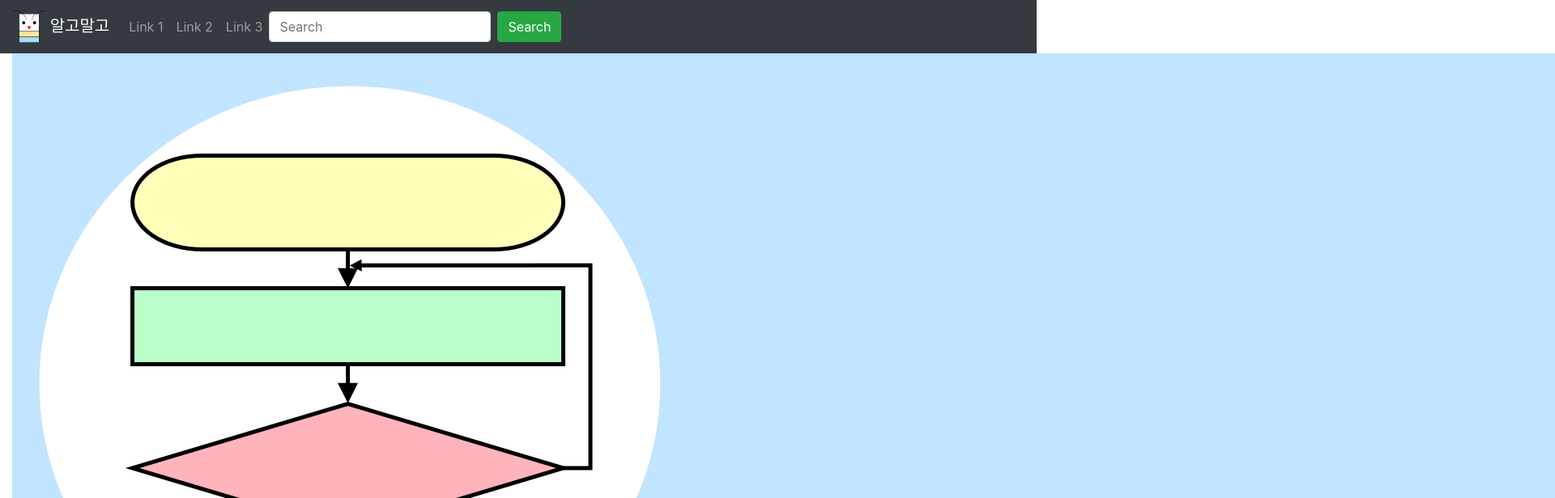
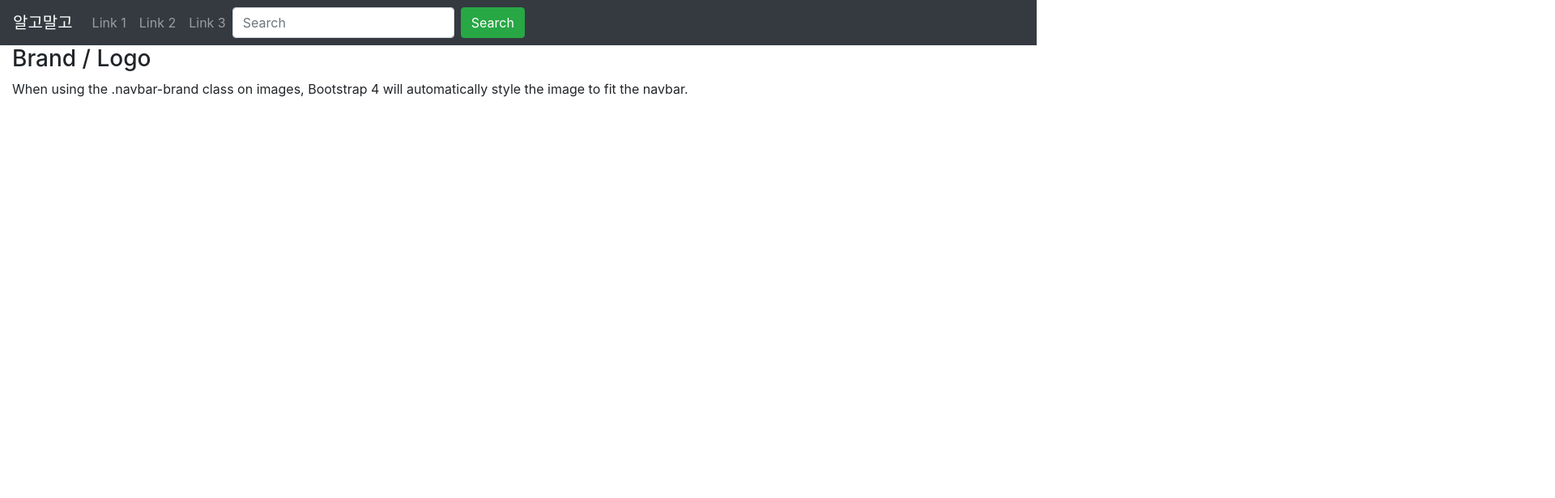
Before and after one commit to jisoo0427/algomalgo, a plain HTML site: page ex.html in a window 1280 px wide. Shown: the top 616 px of the page at 81% size, 1920 px wide, since content can reach past the window. Drawn offline with nearby package versions, Linux system fonts and the light colour scheme.

Commit message:
사진 삭제

```diff
--- a/ex.html
+++ b/ex.html
@@ -14,7 +14,6 @@
 <nav class="navbar navbar-expand-sm bg-dark navbar-dark">
   <!-- Brand/logo -->
   <a class="navbar-brand" href="#">
-    <img src="icon.png" alt="logo" style="width:40px;">
   알고말고
   </a>
 
@@ -39,7 +38,6 @@
 </nav>
 
 <div class="container-fluid">
-  <img src="home.png">
   <h3>Brand / Logo</h3>
   <p>When using the .navbar-brand class on images, Bootstrap 4 will automatically style the image to fit the navbar.</p>
 </div>
```
